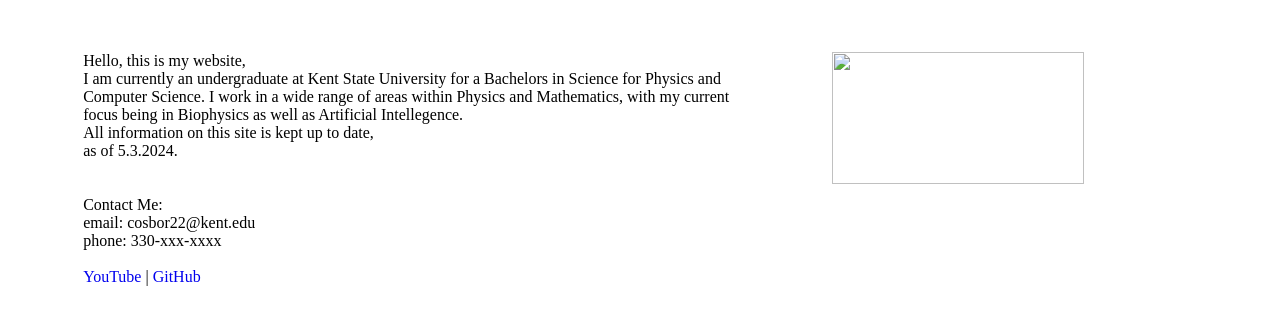
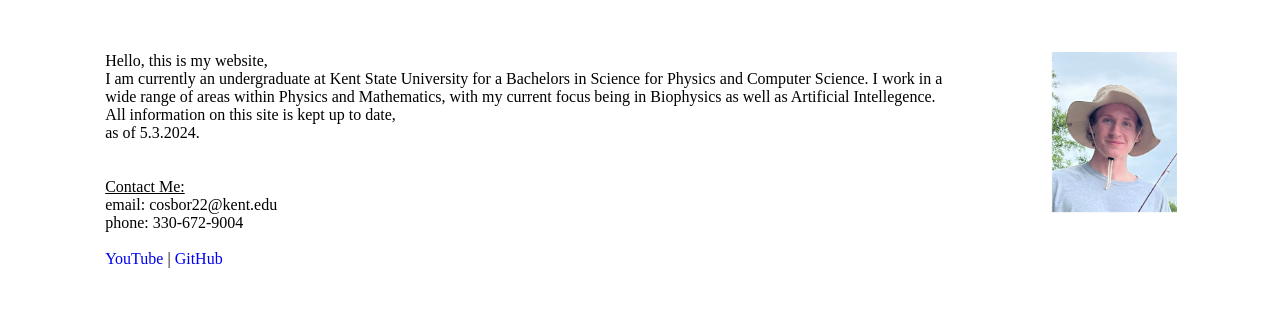
Before and after one commit to chasekosborne/chasekosborne, a plain HTML site: page portal.html in a window 1280 px wide. Shown: the part 64-388 px from the top of the page. Drawn offline with Linux system fonts and the light colour scheme.

Commit message:
Update to Website
Added changes to website

```diff
--- a/css/edit.css
+++ b/css/edit.css
@@ -4,7 +4,11 @@
     margin: 0;
     padding: 0;
     text-decoration: none;
-  }
+}
+
+u {
+    text-decoration: underline;
+}
 
 @media only screen and (min-width:1500px) {
   body {
@@ -118,8 +122,6 @@
 
 .about_coulumna {
     flex: 20%;
-    ;
-
 }
 
 .about_coulumnb {
@@ -226,7 +228,6 @@ p.about_txt {
     animation: fadeInAnimation ease 1s;
     animation-iteration-count: 1;
     animation-fill-mode: forwards;
-    animation-delay: 0.2s;
 }
 
 .an2 {
@@ -235,7 +236,7 @@ p.about_txt {
     animation: fadeInAnimation ease 1s;
     animation-iteration-count: 1;
     animation-fill-mode: forwards;
-    animation-delay: 0.4s;
+    animation-delay: 0.2s;
 }
 .workpanel .text {
     flex:40%;
--- a/portal.html
+++ b/portal.html
@@ -23,6 +23,7 @@
     </div>
 
     <div class="about_frame">
+        <div class="an1">
             <div class="about_coulumnb">
                 <p class="about_txt">
                 Hello, this is my website,<br>
@@ -32,9 +33,9 @@
                 All information on this site is kept up to date,<br>
                 as of 5.3.2024.
                                         <br><br><br>
-            Contact Me:             <br>
+                <u>Contact Me:</u>      <br>
                 email: cosbor22@kent.edu<br>
-            phone: 330-xxx-xxxx     <br><br>
+                phone: 330-672-9004     <br><br>
 
                 <a href="https://www.youtube.com/@chasekosborne" target="_blank">YouTube</a>
                 |
@@ -42,8 +43,12 @@
 
                 </p>
             </div>
+        </div>
+
+        <div class="an2">
             <div class="about_coulumna">
-            <img src="img/" width="75%">
+                <img src="img/headshot.JPG" width="55%">
+            </div>
         </div>
     </div>
 </body>
```
Also changed, not shown: projects.html (+1 -1 lines), img/headshot.JPG (added). Lines whose indentation alone changed are shown as unchanged.
